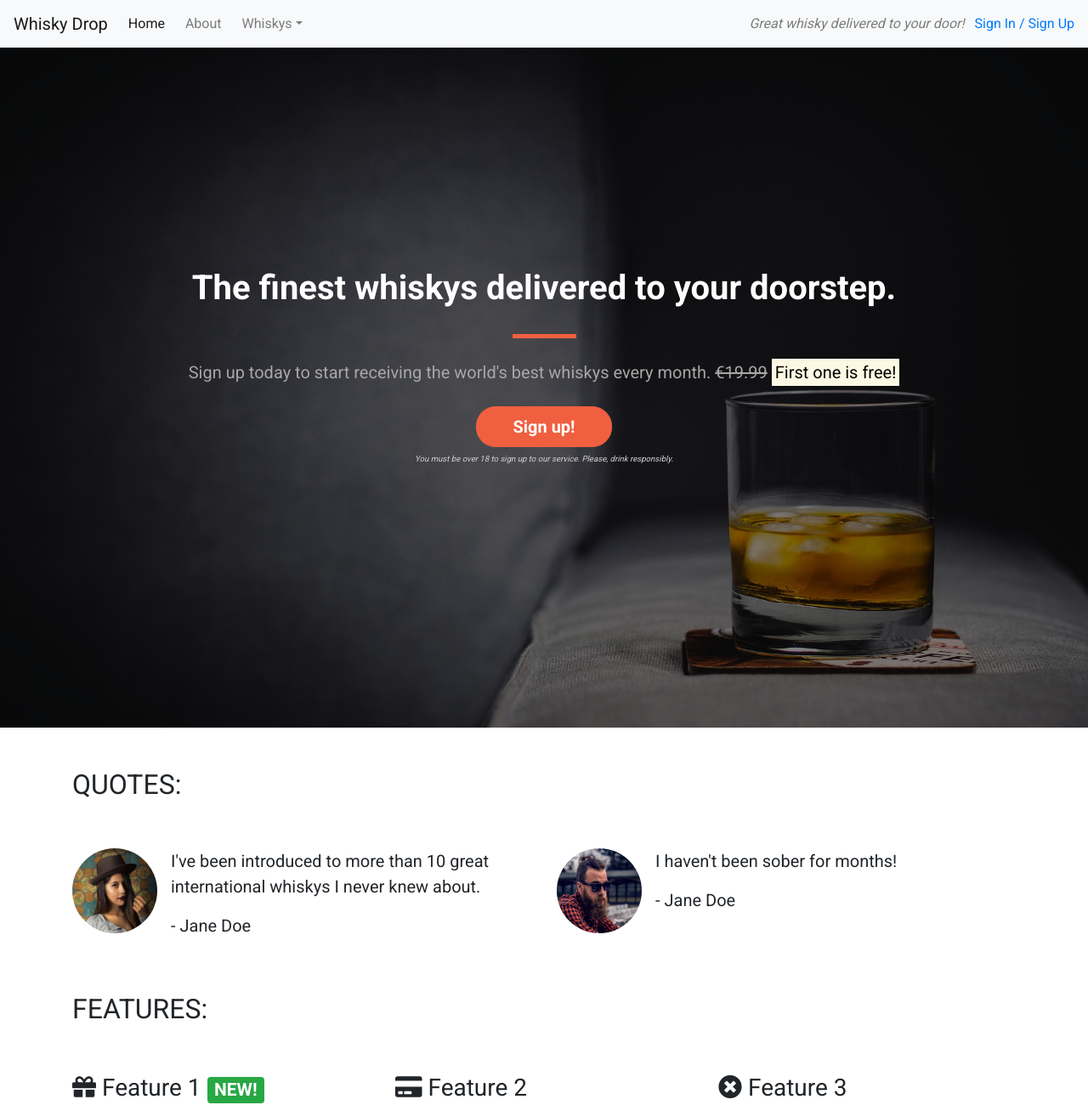
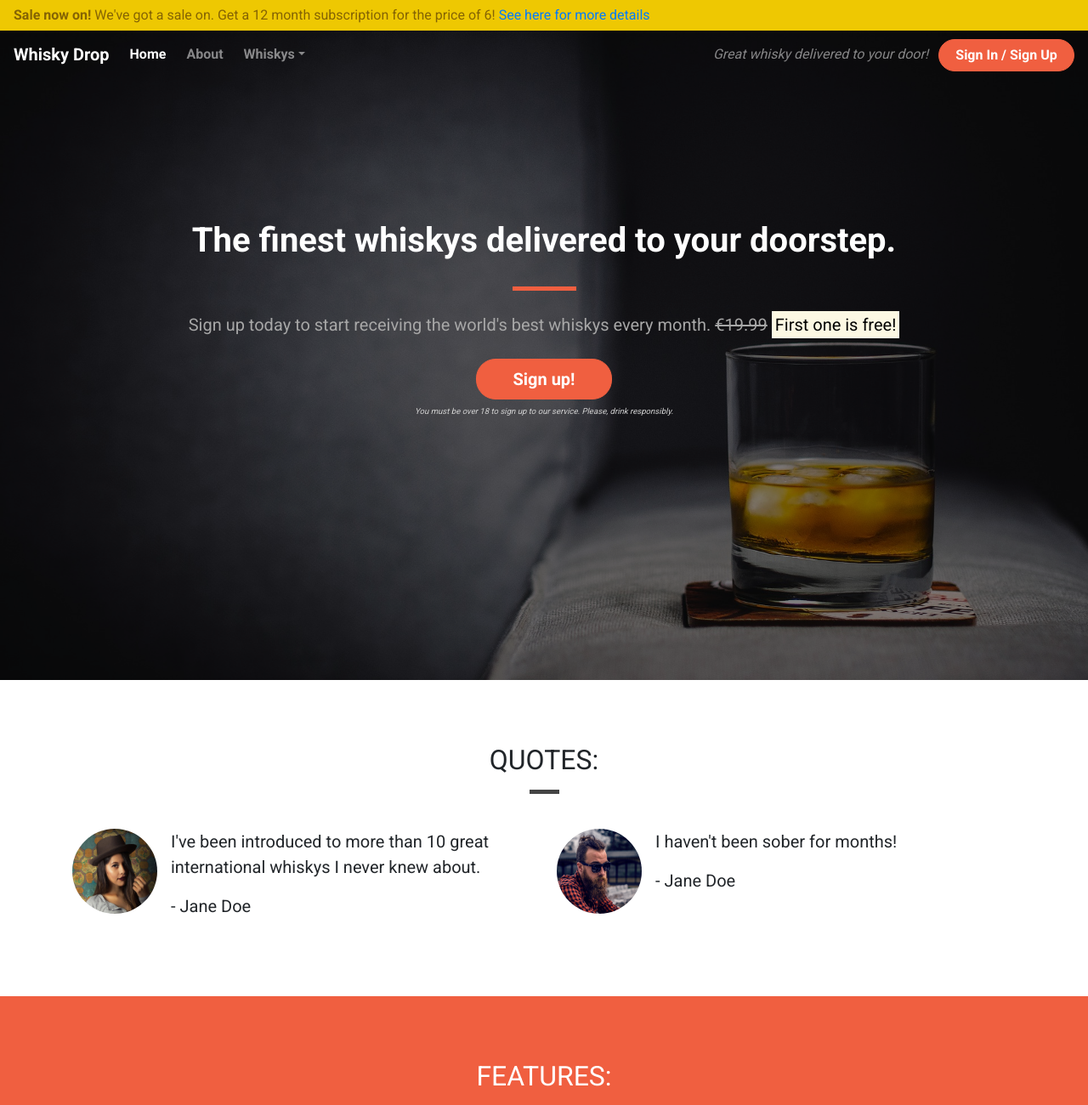
Before and after one commit to swiftcoder2020/bootstrap_whiskey, a plain HTML site: page index.html in a window 1280 px wide. Shown: the top 1300 px of the page at 85% size. Drawn offline with nearby package versions, Linux system fonts and the light colour scheme.

Commit message:
Updated to improve the quotes and features section

```diff
--- a/css/style.css
+++ b/css/style.css
@@ -2,7 +2,25 @@ body {
     font-family: 'Roboto', sans-serif;
 }
 
-.alert-container {}
+.container-wrapper {}
+
+.container-wrapper--red {
+    background-color: #f05f40;
+    color: white;
+}
+
+.alert-container .col-12 {
+    padding-left: 0;
+    padding-right: 0;
+}
+
+.site-wide-alert {
+    border-radius: 0;
+    margin-bottom: 0;
+    padding: 5px 15px;
+    background-color: #eec802;
+    border-color: #eec802;
+}
 
 .callout-container {
     height: 100vh;
@@ -33,20 +51,78 @@ body {
 
 .features-container {}
 
+/* Page headers */
+
+.page-header {
+    margin-bottom: 0;
+    border-bottom: 0;
+    text-align: center;
+}
+
+.page-header h2 {
+    margin-top: 0;
+}
+
+.quotes .page-header {
+    margin-bottom: 25px;
+}
+
 /* Block dividers */
 
 .block-divider {
     width: 75px;
     height: 5px;
     border: 0;
+    background-color: #444;
 }
 
 .block-divider--orange {
     background-color: #f05f40;
 }
 
+.block-divider--white {
+    background-color: white;
+}
+
 .block-divider--short {
     width: 35px;
+}
+
+/* Content containers */
+
+.content-container {
+    padding-top: 75px;
+    padding-bottom: 75px;
+}
+
+/* Navbar */
+
+.navalert-container {
+    position: absolute;
+    top: 0;
+    left: 0;
+    padding-left: 0;
+    padding-right: 0;
+    z-index: 1;
+}
+
+.navbar {
+    margin-bottom: 0;
+    border: 0;
+    width: 100%;
+    background-color: rgba (0,0,0,0.25);
+}
+
+.navbar .navbar-toggler {
+    border: 0;
+}
+
+.navbar-brand {
+    font-weight: bold;
+}
+
+.navbar .navbar-nav a {
+    font-weight: bold;
 }
 
 /*Jumbotron*/
@@ -93,3 +169,24 @@ body {
     background-color: #df4929;
     border-color: #df4929;
 }
+
+.feature {
+    text-align: center;
+    margin-bottom: 40px;
+}
+
+.feature i {
+    margin-bottom: 20px;
+    font-size: 45px;
+    line-height: 45px;
+}
+
+.feature .btn {
+    background-color: white;
+    border-color: white;
+    border-radius: 15px;
+    min-width: 100px;
+    font-weight: bold;
+    margin-top: 10px;
+    color: #f05f40;
+}
--- a/index.html
+++ b/index.html
@@ -15,7 +15,17 @@
   <link rel="stylesheet" href="css/style.css">
 </head>
 <body>
-  <nav class="navbar navbar-light bg-light navbar-expand-sm">
+  <div class="container-fluid navalert-container">
+    <div class="container-fluid alert-container">
+      <div class="row d-none d-sm-block">
+        <div class="col-12">
+          <div class="site-wide-alert alert alert-warning">
+            <strong>Sale now on!</strong> We've got a sale on. Get a 12 month subscription for the price of 6! <a href="">See here for more details</a>
+          </div>
+        </div>
+      </div>
+    </div>
+    <nav class="navbar navbar-dark navbar-expand-sm">
       <a href="/" class="navbar-brand">Whisky Drop</a>
       <button class="navbar-toggler ml-auto" type="button" data-toggle="collapse"
       data-target="#navbarNavDropdown" aria-controls="navbarNavDropdown" aria-expanded="false"
@@ -24,7 +34,7 @@
         <ul class="navbar-nav mr-auto">
           <li class="active nav-item mr-2"><a class="nav-link" href="/">Home</a></li>
           <li class="nav-item mr-2"><a class="nav-link" href="/about">About</a></li>
-        <li class="nav-item dropdown"><a class="nav-link dropdown-toggle" href="#" id="navbarNavDropdownMenuLink"
+          <li class="nav-item dropdown"><a class="nav-link dropdown-toggle" href="#" id="navbarDropdownMenuLink"
           role="button" data-toggle="dropdown" aria-haspopup="true" aria-expanded="false">Whiskys</a>
             <div class="dropdown-menu" aria-labelledby="navbarDropdownMenuLink">
               <a class="dropdown-item" href="#">Irish</a>
@@ -38,18 +48,10 @@
       </div>
       <div class="d-none d-md-block">
         <p class="navbar-text my-auto mr-2"><i>Great whisky delivered to your door!</i></p>
-      <a href="/login">Sign In / Sign Up</a>
+        <a href="/login" class="btn btn--cta btn--red">Sign In / Sign Up</a>
       </div>
     </nav>
-  <!-- <div class="container alert-container"> -->
-  <!--  <div class="row d-none d-sm-block"> -->
-  <!--    <div class="col-12"> -->
-  <!--      <div class="alert alert-warning"> -->
-  <!--      <strong>Sale now on!</strong> We've got a sale on. Get a 12 month subscription for the price of 6! <a href="">See here for more details</a> -->
-  <!--      </div> -->
-  <!--    </div> -->
-  <!--  </div> -->
-  <!-- </div> -->
+  </div>
   <!-- Callout -->
   <div class="container-fluid callout-container">
   <div class="opaque-overlay">&nbsp;</div>
@@ -69,11 +71,13 @@
   </div>
   <!-- /.callout -->
   <!-- Quotes -->
-  <div class="container quotes-container">
+  <div class="container-wrapper">
+    <div class="container quotes-container content-container">
       <section class="quotes">
         <div class="row">
-        <div class="col-12 my-5">
+          <div class="col-12 page-header">
             <h2 class="text-uppercase">Quotes:</h2>
+            <hr class="block-divider block-divider--short">
           </div>
         </div>
         <div class="row">
@@ -106,19 +110,22 @@
         </div>
       </section>
     </div>
+  </div>
   <!-- /.quotes -->
   <!-- Features -->
-  <div class="container features-container">
+  <div class="container-wrapper container-wrapper--red">
+    <div class="container features-container content-container">
       <section class="features">
         <div class="row">
-        <div class="col-12 my-5">
+          <div class="col-12 page-header">
             <h2 class="text-uppercase">Features:</h2>
+            <hr class="block-divider block-divider--short block-divider--white">
           </div>
         </div>
         <div class="row">
           <div class="col-12 col-md-6 col-lg-4">
             <div class="feature">
-            <h3><i class="fas fa-gift d-none d-sm-inline"></i> Feature 1 <span class="badge badge-success">NEW!</span></h3>
+              <h3><i class="fas fa-gift d-none d-sm-block"></i> Feature 1 <span class="badge badge-success">NEW!</span></h3>
               <p>Lorem ipsum dolor sit amet, consectetur adipiscing elit, sed do eiusmod
               tempor incididunt ut labore et dolore magna aliqua. Ut enim ad minim veniam,
               quis nostrud exercitation ullamco laboris nisi ut aliquip ex ea commodo
@@ -128,7 +135,7 @@
           </div>
           <div class="col-12 col-md-6 col-lg-4">
             <div class="feature">
-            <h3><i class="fas fa-credit-card d-none d-sm-inline"></i> Feature 2</h3>
+              <h3><i class="fas fa-credit-card d-none d-sm-block"></i> Feature 2</h3>
               <p>Lorem ipsum dolor sit amet, consectetur adipiscing elit, sed do eiusmod
               tempor incididunt ut labore et dolore magna aliqua. Ut enim ad minim veniam,
               quis nostrud exercitation ullamco laboris nisi ut aliquip ex ea commodo
@@ -138,7 +145,7 @@
           </div>
           <div class="col-12 d-md-none d-lg-block col-lg-4">
             <div class="feature">
-            <h3><i class="fas fa-times-circle d-none d-sm-inline"></i> Feature 3</h3>
+              <h3><i class="fas fa-times-circle d-none d-sm-block"></i> Feature 3</h3>
               <p>Lorem ipsum dolor sit amet, consectetur adipiscing elit, sed do eiusmod
               tempor incididunt ut labore et dolore magna aliqua. Ut enim ad minim veniam,
               quis nostrud exercitation ullamco laboris nisi ut aliquip ex ea commodo
@@ -148,6 +155,7 @@
           </div>
         </div>
       </section>
+    </div>
   </div>
   <!-- /. features -->
   <!-- Monthly Favourites -->
```
Lines whose indentation alone changed are shown as unchanged.
